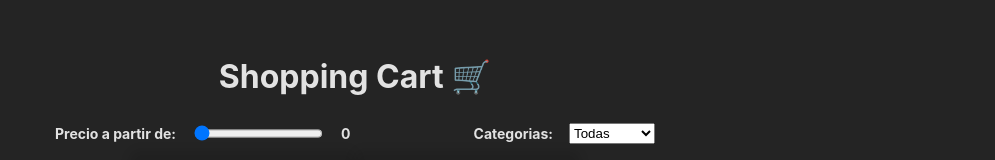
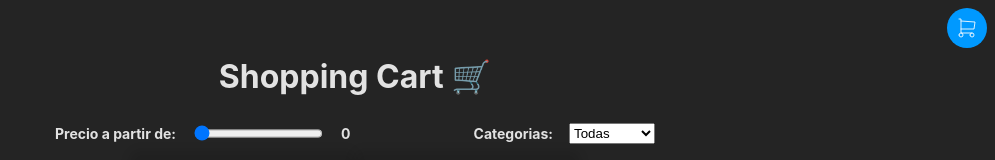
Before and after one commit to JGRoldan/pruebas-tecnicas, a React (Vite) app in the folder frontend/shopping-cart/: page / in a window 1280 px wide. Shown: the top 160 px of the page, without its empty margins (285-1280 px from the left). Built offline with nearby package versions, Linux system fonts and the light colour scheme.

Commit message:
Se crea aside para el carrito.

```diff
--- a/frontend/shopping-cart/src/App.jsx
+++ b/frontend/shopping-cart/src/App.jsx
@@ -2,6 +2,7 @@
 import { Products } from "./components/products/Products.jsx"
 import { Header } from './components/header/Header.jsx'
 import { useFilters } from './hooks/useFilters.jsx'
+import { Cart } from './components/cart/Cart.jsx'
 
 function App() {
   const { filterProducts } = useFilters()
@@ -10,6 +11,7 @@
   return (
     <>
       <Header />
+      <Cart />
       <Products products={filteredProducts} />
     </>
   )
--- /dev/null
+++ b/frontend/shopping-cart/src/components/cart/Cart.css
@@ -0,0 +1,56 @@
+.cart {
+    background: #000;
+    display: none;
+    padding: 32px;
+    position: fixed;
+    right: 0px;
+    top: 0px;
+    width: 200px;
+  }
+
+  .cart img {
+    aspect-ratio: 16/9;
+    width: 100%;
+  }
+
+  .cart li {
+    border-bottom: 1px solid #444;
+    padding-bottom: 16px;
+  }
+
+  .cart footer {
+    display: flex;
+    gap: 8px;
+    justify-content: center;
+    align-items: center;
+  }
+
+  .cart footer button {
+    padding: 8px;
+  }
+
+  .cart-button {
+    align-items: center;
+    background: #09f;
+    border-radius: 9999px;
+    cursor: pointer;
+    display: flex;
+    height: 32px;
+    justify-content: center;
+    padding: 4px;
+    position: absolute;
+    right: 8px;
+    top: 8px;
+    transition: all .3s ease;
+    width: 32px;
+    z-index: 9999;
+  }
+
+  .cart-button:hover {
+    scale: 1.1;
+  }
+
+  .cart-button ~ input:checked ~ .cart {
+    height: 100%;
+    display: block;
+  }
--- /dev/null
+++ b/frontend/shopping-cart/src/components/cart/Cart.jsx
@@ -0,0 +1,36 @@
+import './Cart.css'
+import { useId } from "react"
+import { CartIcon, ClearCartIcon, RemoveFromCartIcon } from "../icon/Icons"
+
+export function Cart() {
+    const cartCheckBokId = useId()
+
+    return (
+        <>
+            <label htmlFor={cartCheckBokId} className="cart-button">
+                <CartIcon />
+            </label>
+            <input type="checkbox" id={cartCheckBokId} hidden />
+
+            <aside className="cart">
+                <ul>
+                    <li>
+                        <img src="https://http2.mlstatic.com/D_NQ_NP_716463-MLU75318989912_032024-O.webp" alt="" />
+
+                        <div>
+                            <strong>Algo</strong> - $1449
+                        </div>
+                        <footer>
+                            <small>Cantidad: 1</small>
+                            <button>+</button>
+                        </footer>
+                    </li>
+                </ul>
+
+                <button>
+                    <ClearCartIcon />
+                </button>
+            </aside>
+        </>
+    )
+}
```
